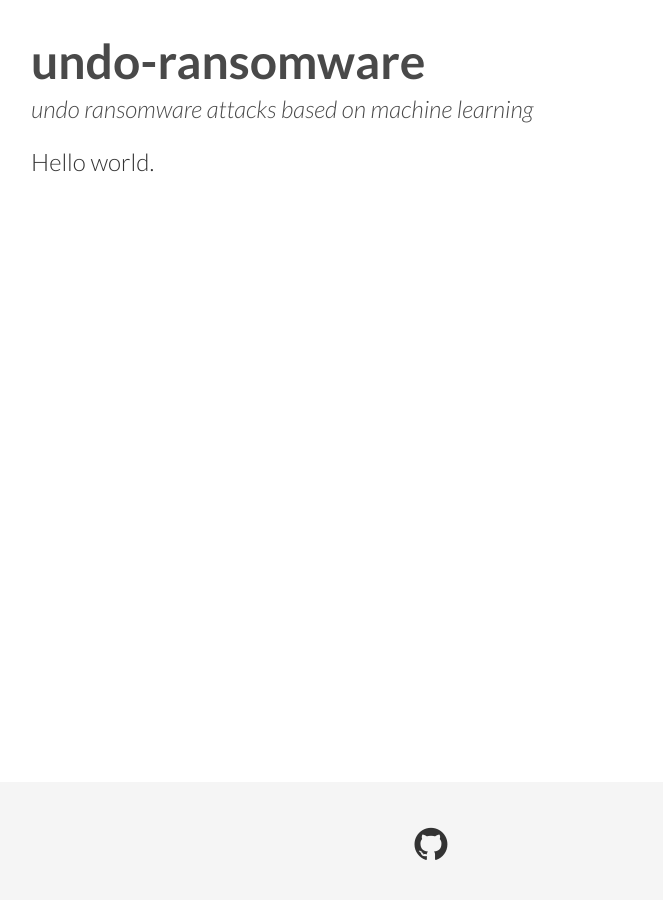
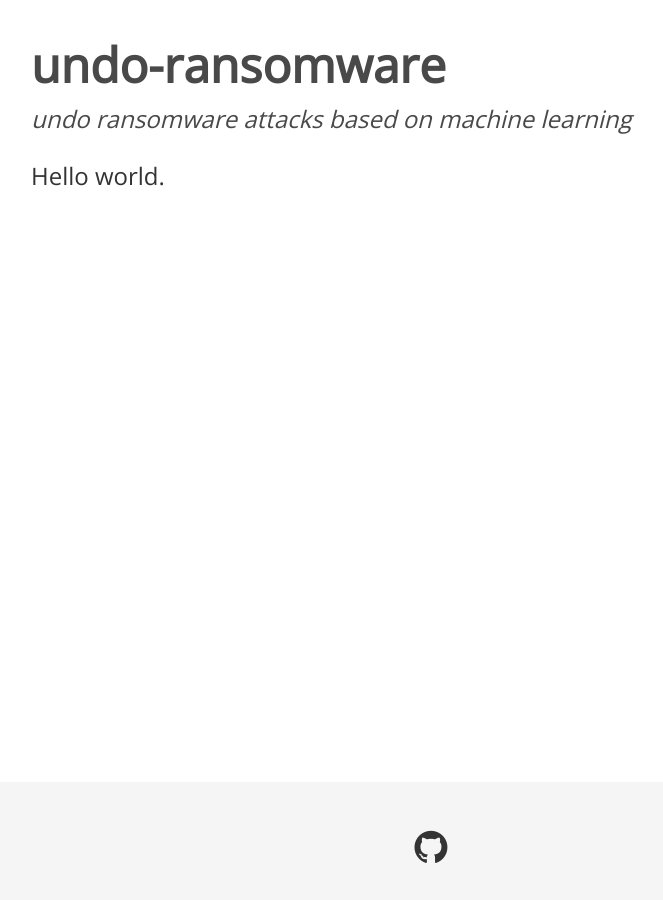
Before and after one commit to prototypefund/undo-ransomware-undo-ransomware.github.io, a Jekyll site: the page built from index.md, in a window 1280 px wide. Shown: the whole page, without its empty margins (209-872 px from the left). Built offline with Jekyll 4.4.1, drawn with Linux system fonts in a browser that asks for light colours; nearby versions of some CDN libraries.

Commit message:
fix font

```diff
--- a/stylesheets/styles.sass
+++ b/stylesheets/styles.sass
@@ -2,7 +2,7 @@
 ---
 $footer-height: 80px
 
-@import url(http://fonts.googleapis.com/css?family=Lato:400,300,700,300italic)
+@import url('https://fonts.googleapis.com/css?family=Open+Sans')
 
 html
   position: relative
@@ -11,7 +11,7 @@ html
 body
   padding: 0
   margin: 0
-  font-family: Lato, sans-serif
+  font-family: 'Open Sans', sans-serif
   color: #333
   font-weight: 300
   font-size: 1.5em
```
